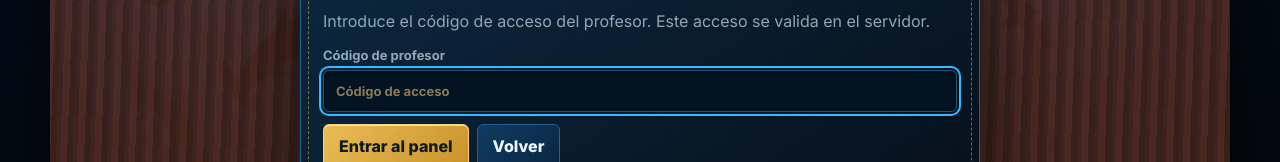
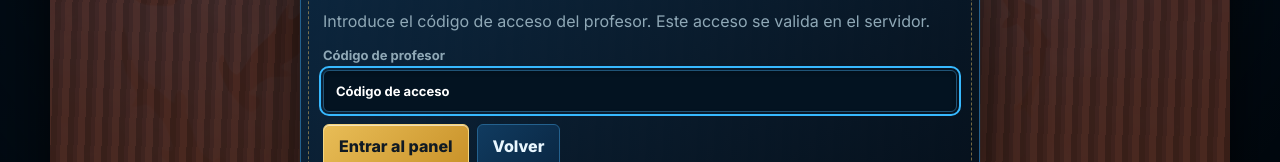
Before and after one commit to robertosuazogomez-commits/shark-tank-aula, a website: page public/index.html in a window 1280 px wide. Both pictures are taken after a click on the button 405 px from the left and 941 px from the top of the page. Shown: the part 768-930 px from the top of the page. Drawn offline with nearby package versions, Linux system fonts and the light colour scheme; no server answers; a web font is replaced by a local one.

Commit message:
Update style.css

```diff
--- a/public/style.css
+++ b/public/style.css
@@ -425,3 +425,16 @@ input:focus-visible,button:focus-visible{outline-color:var(--shark-cyan)}
 .presentationCompany{background:#37b9ff55}.presentationCompany>div{background:#031522ee}
 .presentationOffer{border-color:#37b9ff66;border-left-color:#37b9ff;background:linear-gradient(145deg,#06233aeF,#03131feF)}
 .presentationDeal{border-color:#5ce0b0;background:#05291fe8}
+/* Texto blanco en los campos de entrada */
+input,
+select,
+textarea {
+  color: #ffffff !important;
+  -webkit-text-fill-color: #ffffff !important;
+}
+
+input::placeholder,
+textarea::placeholder {
+  color: #9edcff !important;
+  opacity: 1;
+}
```
